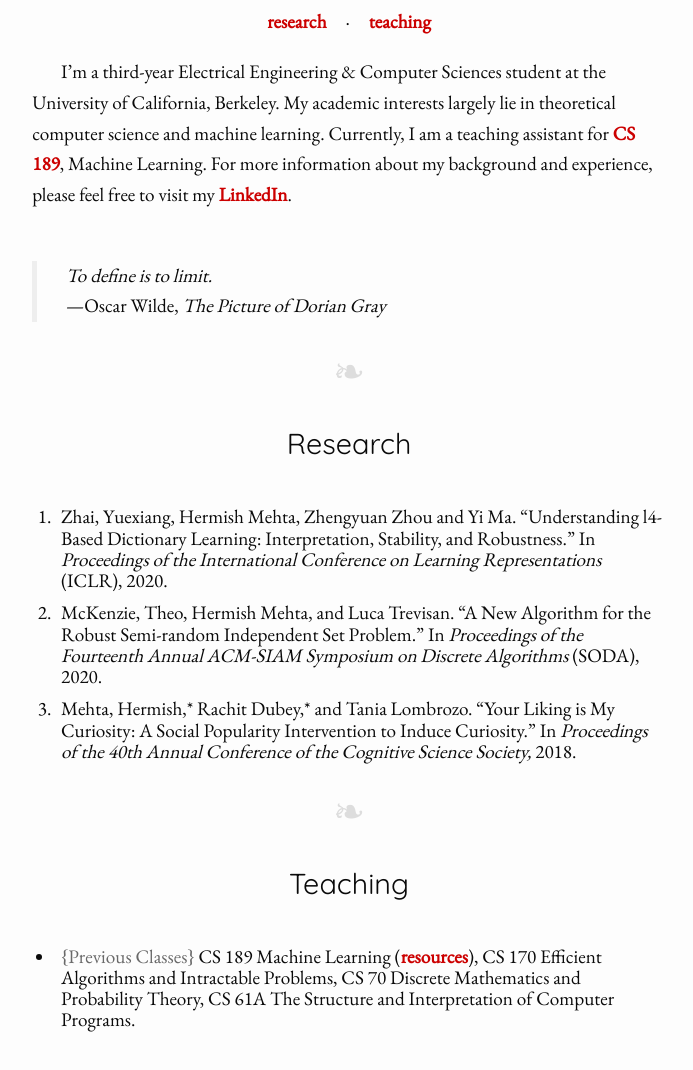
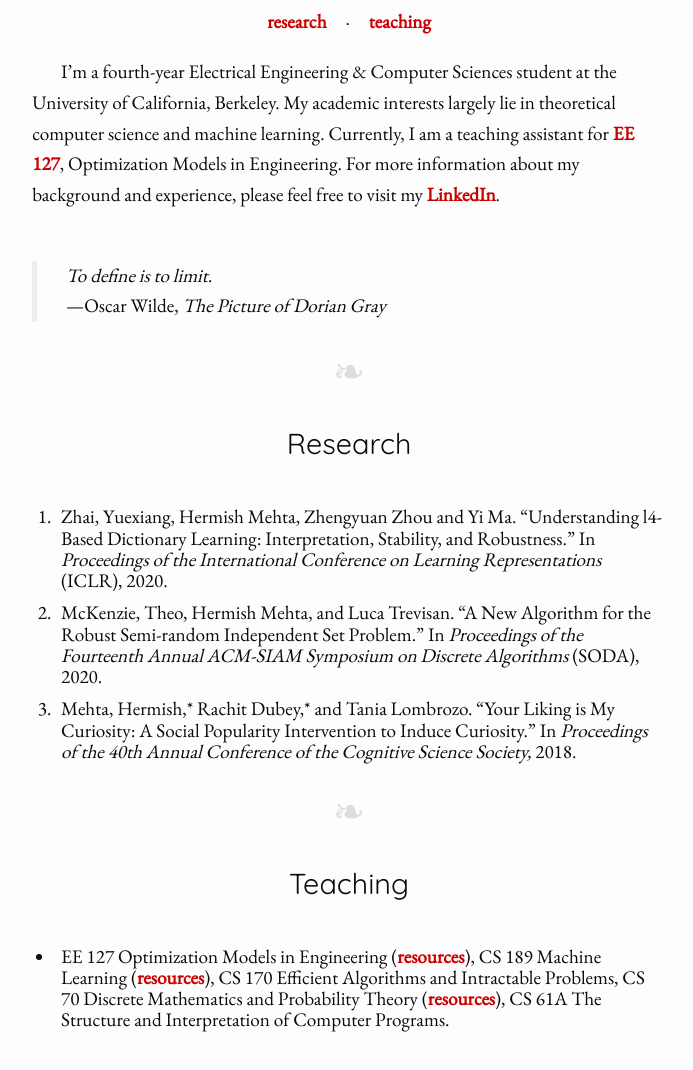
Before and after one commit to hermish/website, a plain HTML site: page index.html in a window 1280 px wide. Shown: the part 380-1450 px from the top of the page, without its empty margins (291-984 px from the left). Drawn offline with nearby package versions, Linux system fonts and the light colour scheme.

Commit message:
Update for senior year

```diff
--- a/index.html
+++ b/index.html
@@ -20,12 +20,11 @@
     </div>
 
     <p>
-        I’m a third-year Electrical Engineering &amp; Computer Sciences student at the University of
+        I’m a fourth-year Electrical Engineering &amp; Computer Sciences student at the University of
         California, Berkeley. My academic interests largely lie in theoretical computer science and
-        machine learning. Currently, I am a teaching assistant for
-        <a href="https://people.eecs.berkeley.edu/~jrs/189/" title="CS 189">CS 189</a>, Machine
-        Learning. For more information about my background and experience, please feel free
-        to visit my <a href="https://www.linkedin.com/in/hermish/" title="LinkedIn">LinkedIn</a>.
+        machine learning. Currently, I am a teaching assistant for <a href="https://inst.eecs.berkeley.edu/~ee127/fa20/" title="EE 127">EE 127</a>,
+        Optimization Models in Engineering. For more information about my background and experience,
+        please feel free to visit my <a href="https://www.linkedin.com/in/hermish/" title="LinkedIn">LinkedIn</a>.
     </p>
     <br>
     <blockquote>
@@ -62,10 +61,10 @@
     <h2 id="teaching">Teaching</h2>
     <ul class="compressed">
         <li>
-            <span style="color: DimGrey">{Previous Classes}</span>
-            CS 189 Machine Learning (<a href="files/teaching">resources</a>),
+            EE 127 Optimization Models in Engineering (<a href="https://drive.google.com/drive/folders/1o8vMCdGDnXB937KooiKZyjBJ5EOM33Z7?usp=sharing" title="EE 127 Resources">resources</a>),
+            CS 189 Machine Learning (<a href="https://drive.google.com/drive/folders/19eAxt5oDd4QxX-4tyh4JfGgJE8MHB6kW?usp=sharing" title="CS 189 Resources">resources</a>),
             CS 170 Efficient Algorithms and Intractable Problems,
-            CS 70 Discrete Mathematics and Probability Theory,
+            CS 70 Discrete Mathematics and Probability Theory (<a href="https://drive.google.com/drive/folders/1J6ArRQF2OGTEbHJUzMtpwA1XSH6kGvWt?usp=sharing" title="CS 189 Resources">resources</a>),
             CS 61A The Structure and Interpretation of Computer Programs.
         </li>
     </ul>
```
Also changed, not shown: 5 other files.
